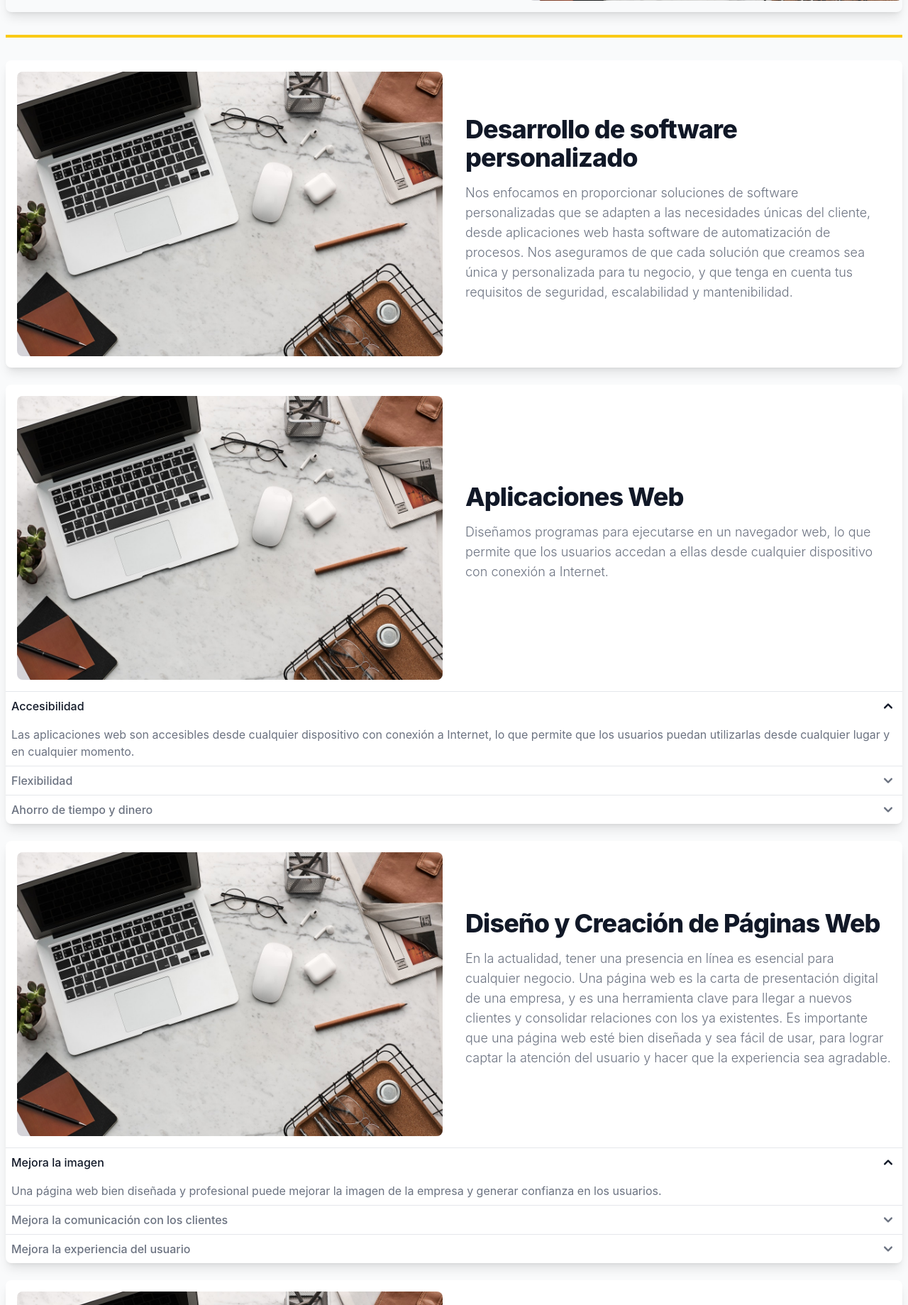
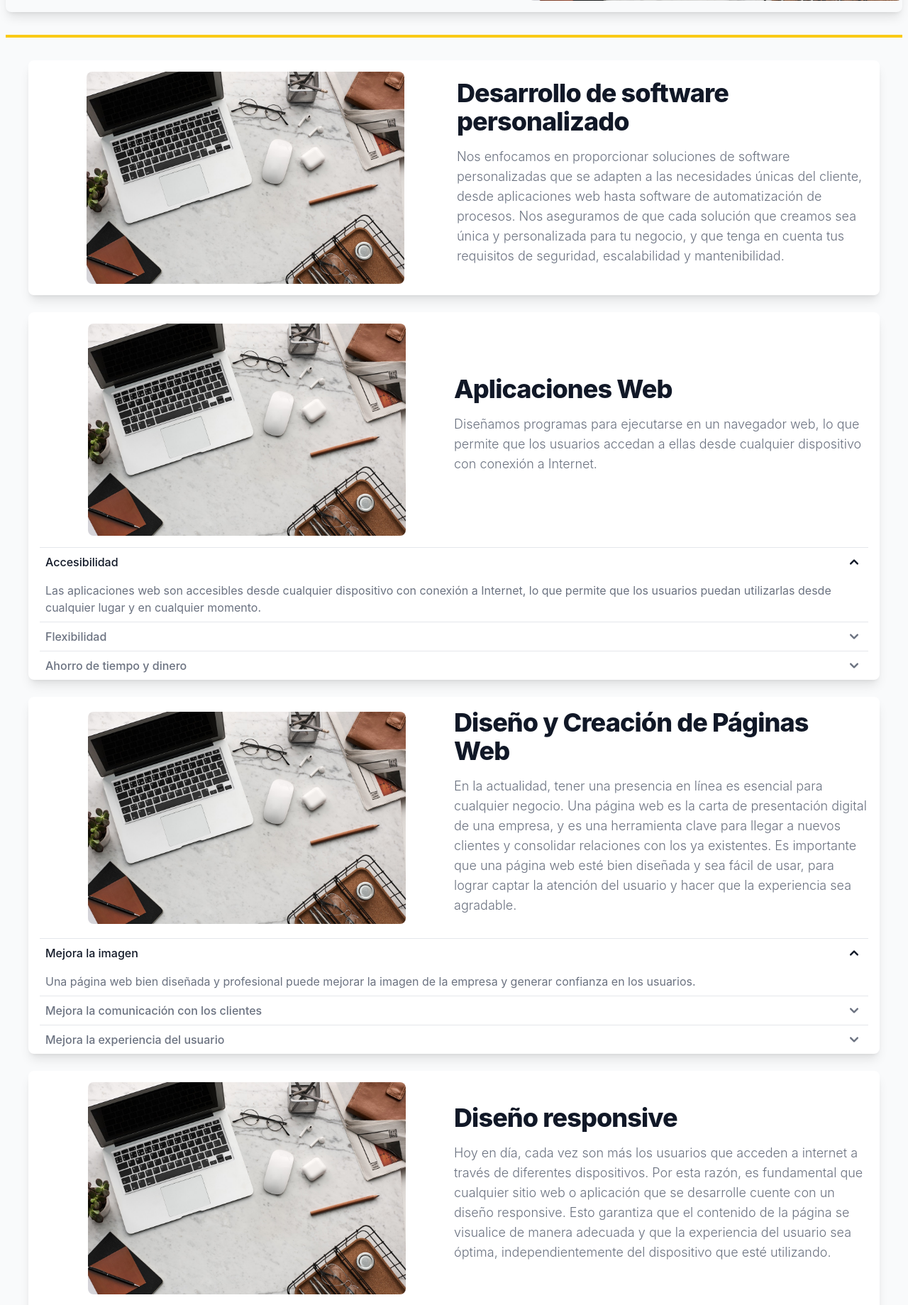
Before and after one commit to jfbz14/web_guiatec, a Django app: page /desarrollo-de-software/ in a window 1280 px wide. Shown: the part 454-2293 px from the top of the page at 71% size. Run offline with Django 4.2, Linux system fonts and the light colour scheme; style sheets or scripts are compiled from the project's sources; some libraries are stand-ins or nearby versions.

Commit message:
update content software

```diff
--- a/templates/software.html
+++ b/templates/software.html
@@ -4,6 +4,7 @@
 {% block content %}
 
     <section class="rounded-lg shadow-lg">
+
         <div class="grid max-w-screen-xl py-2 mx-auto mb-4 lg:gap-8 xl:gap-0 lg:py-4 lg:grid-cols-12">
             <div class="mx-auto place-self-center lg:col-span-7 ">
                 <h1 class="max-w-2xl mb-4 text-4xl font-extrabold tracking-tight leading-none md:text-5xl xl:text-5xl dark:text-white text-center">Desarrollo<br>De
@@ -20,7 +21,9 @@
             <div class="hidden lg:mt-0 lg:col-span-5 lg:flex">
                 <img class="rounded-lg " src="{% static 'logo/pb.jpg' %}" alt="image description">
             </div>
+
         </div>
+
     </section>
 
     <section class="rounded-lg">
@@ -29,9 +32,13 @@
         </div>
     </section>
 
+    <div class="mx-0 md:mx-8px-0 md:px-8">
+
         <section class="bg-white dark:bg-gray-900 rounded-lg shadow-lg mb-6 max-w-screen-xl mx-auto">
-        <div class="gap-8 items-center py-4 px-4 mx-auto max-w-screen-xl xl:gap-16 md:grid md:grid-cols-2 sm:py-6 lg:px-4">
-            <img class="w-full rounded-lg" src="{% static 'logo/pb.jpg' %}" alt="dashboard image">
+
+            <div class="gap-x-2 items-center py-4 px-4 mx-auto max-w-screen-xl md:grid md:grid-cols-2 sm:py-6 lg:px-4">
+
+                <img class="w-full max-w-md mx-auto rounded-lg" src="{% static 'logo/pb.jpg' %}" alt="dashboard image">
                 <div class="mt-2 md:mt-0">
                     <h2 class="mb-4 text-4xl tracking-tight font-extrabold text-gray-900 dark:text-white">Desarrollo de software personalizado</h2>
                     <p class="mb-4 font-light text-gray-500 md:text-lg dark:text-gray-400">
@@ -39,12 +46,15 @@
                         Nos aseguramos de que cada solución que creamos sea única y personalizada para tu negocio, y que tenga en cuenta tus requisitos de seguridad, escalabilidad y mantenibilidad.
                     </p>
                 </div>
+
             </div>
+
         </section>
 
         <section class="bg-white dark:bg-gray-900 rounded-lg shadow-lg mb-6 max-w-screen-xl mx-auto">
-        <div class="gap-8 items-center py-4 px-4 mx-auto max-w-screen-xl xl:gap-16 md:grid md:grid-cols-2 sm:py-6 lg:px-4">
-            <img class="w-full rounded-lg" src="{% static 'logo/pb.jpg' %}" alt="dashboard image">
+
+            <div class="items-center py-4 px-4 mx-auto max-w-screen-xl md:grid md:grid-cols-2 sm:py-6 lg:px-4">
+                <img class="w-full max-w-md mx-auto rounded-lg" src="{% static 'logo/pb.jpg' %}" alt="dashboard image">
                 <div class="mt-2 md:mt-0">
                     <h2 class="mb-4 text-4xl tracking-tight font-extrabold text-gray-900 dark:text-white">Aplicaciones Web</h2>
                     <p class="mb-4 font-light text-gray-500 md:text-lg dark:text-gray-400">
@@ -52,6 +62,8 @@
                     </p>
                 </div>
             </div>
+
+            <div class="px-4">
 
                 <div id="accordion-flush" data-accordion="collapse" data-active-classes="bg-white dark:bg-gray-900 text-gray-900 dark:text-white" data-inactive-classes="text-gray-500 dark:text-gray-400">
                     <h2 id="accordion-flush-heading-1">
@@ -95,12 +107,13 @@
                     </div>
                 </div>
 
+            </div>
+
         </section>
 
-
         <section class="bg-white dark:bg-gray-900 rounded-lg shadow-lg mb-6 max-w-screen-xl mx-auto">
-        <div class="gap-8 items-center py-4 px-4 mx-auto max-w-screen-xl xl:gap-16 md:grid md:grid-cols-2 sm:py-6 lg:px-4">
-            <img class="w-full rounded-lg" src="{% static 'logo/pb.jpg' %}" alt="dashboard image">
+            <div class="items-center py-4 px-4 mx-auto max-w-screen-xl md:grid md:grid-cols-2 sm:py-6 lg:px-4">
+                <img class="w-full max-w-md mx-auto rounded-lg " src="{% static 'logo/pb.jpg' %}" alt="dashboard image">
                 <div class="mt-2 md:mt-0">
                     <h2 class="mb-4 text-4xl tracking-tight font-extrabold text-gray-900 dark:text-white">Diseño y Creación de Páginas Web</h2>
                     <p class="mb-4 font-light text-gray-500 md:text-lg dark:text-gray-400">
@@ -108,7 +121,7 @@
                     </p>
                 </div>
             </div>
-
+            <div class="px-4">
                 <div id="accordion-flush-1" data-accordion="collapse" data-active-classes="bg-white dark:bg-gray-900 text-gray-900 dark:text-white" data-inactive-classes="text-gray-500 dark:text-gray-400">
                     <h2 id="accordion-flush-heading-4">
                         <button type="button" class="flex items-center justify-between w-full py-2 px-2 font-medium text-left text-gray-500 border-t border-gray-200 dark:border-gray-700 dark:text-gray-400" data-accordion-target="#accordion-flush-body-4" aria-expanded="true" aria-controls="accordion-flush-body-4">
@@ -150,14 +163,15 @@
                         </div>
                     </div>
                 </div>
+            </div>
 
         </section>
 
+        <section class="bg-white dark:bg-gray-900 rounded-lg shadow-lg mb-6 max-w-screen-xl mx-auto">
 
-    <section class="bg-white dark:bg-gray-900 rounded-lg shadow-lg mb-6 max-w-screen-xl mx-auto">
-        <div class="gap-8 items-center py-4 px-4 mx-auto max-w-screen-xl xl:gap-16 md:grid md:grid-cols-2 sm:py-6 lg:px-4">
-            <img class="w-full rounded-lg" src="{% static 'logo/pb.jpg' %}" alt="dashboard image">
-            <div class="mt-2 md:mt-0">
+            <div class="items-center py-4 px-4 mx-auto max-w-screen-xl md:grid md:grid-cols-2 sm:py-6 lg:px-4">
+                <img class="w-full max-w-md mx-auto rounded-lg" src="{% static 'logo/pb.jpg' %}" alt="dashboard image">
+                <div class="mt-2 md:mt-0 mx-auto">
                     <h2 class="mb-4 text-4xl tracking-tight font-extrabold text-gray-900 dark:text-white">Diseño responsive</h2>
                     <p class="mb-4 font-light text-gray-500 md:text-lg dark:text-gray-400">
                         Hoy en día, cada vez son más los usuarios que acceden a internet a través de diferentes  dispositivos. Por esta razón, es fundamental que cualquier sitio web o aplicación que se desarrolle cuente con un diseño responsive. Esto garantiza que el contenido de la página se visualice de manera adecuada y que la experiencia del usuario sea óptima, independientemente del dispositivo que esté utilizando.
@@ -165,6 +179,7 @@
                 </div>
             </div>
 
+            <div class="px-4">
                 <div id="accordion-flush-2" data-accordion="collapse" data-active-classes="bg-white dark:bg-gray-900 text-gray-900 dark:text-white" data-inactive-classes="text-gray-500 dark:text-gray-400">
                     <h2 id="accordion-flush-heading-7">
                         <button type="button" class="flex items-center justify-between w-full py-2 px-2 font-medium text-left text-gray-500 border-t border-gray-200 dark:border-gray-700 dark:text-gray-400" data-accordion-target="#accordion-flush-body-7" aria-expanded="true" aria-controls="accordion-flush-body-7">
@@ -207,7 +222,10 @@
                         </div>
                     </div>
                 </div>
+            </div>
 
         </section>
 
+    </div>
+
 {% endblock content %}
```
Also changed, not shown: templates/technical_support.html (+6 -2 lines). Lines whose indentation alone changed are shown as unchanged.
